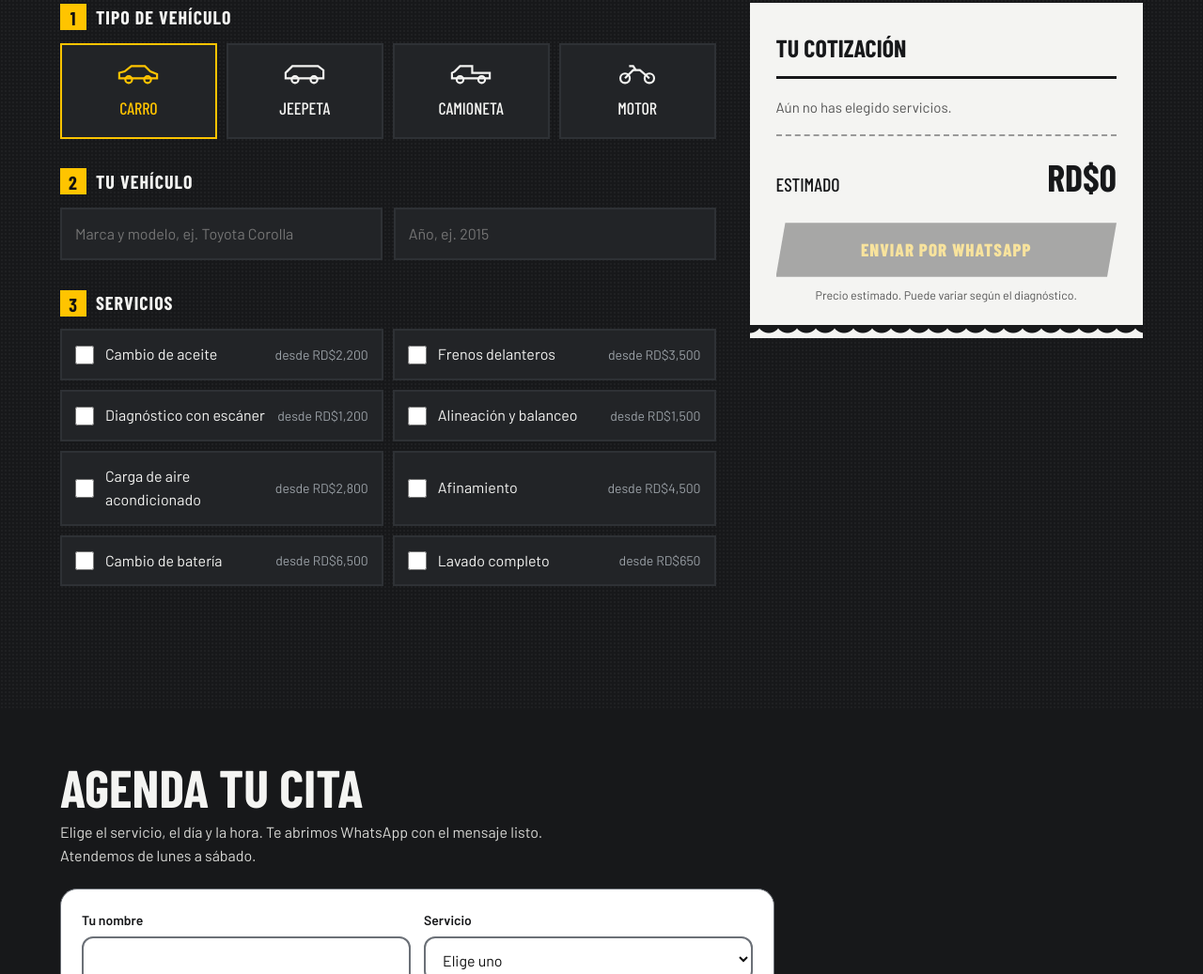
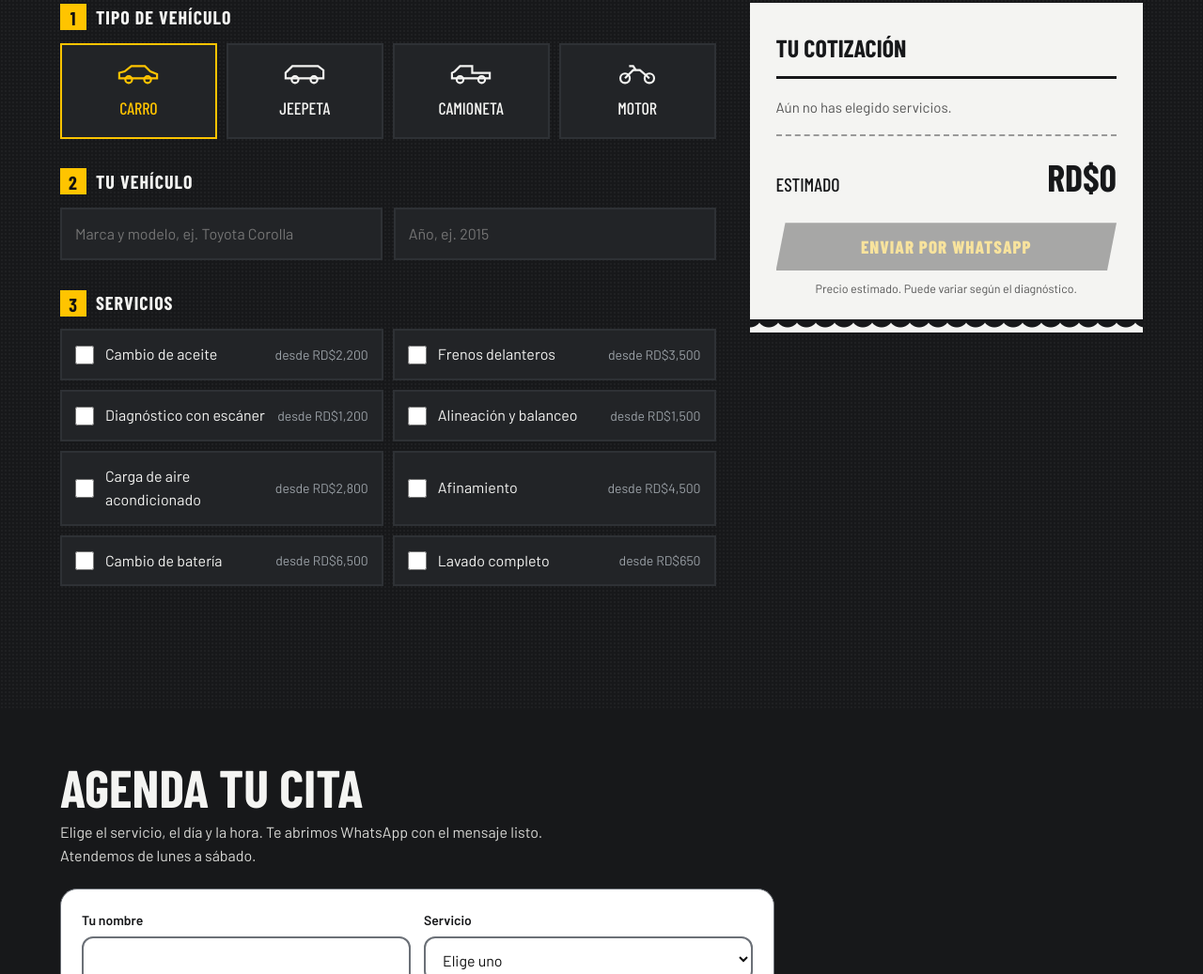
Before and after one commit to DaltonARC/stackrd-demo-taller, a plain HTML site: page index.html in a window 1280 px wide. Shown: the part 2712-3749 px from the top of the page at 94% size. Drawn offline with Linux system fonts and the light colour scheme.

Commit message:
fix: bloquea el envío del cotizador sin estimado y rechaza citas en domingo

```diff
--- a/index.html
+++ b/index.html
@@ -118,7 +118,7 @@ input:focus{outline:none;border-color:var(--amarillo)}
 .tot{display:flex;justify-content:space-between;align-items:baseline;border-top:2px dashed #999;margin-top:12px;padding-top:12px;font-family:var(--cond);text-transform:uppercase;font-size:20px}
 .tot b{font-size:40px}
 .ticket .btn{width:100%;justify-content:center;margin-top:18px;background:var(--carbon);color:var(--amarillo)}
-.ticket .btn[aria-disabled=true]{opacity:.35;pointer-events:none}
+.ticket button.btn{border:0;cursor:pointer}.ticket .btn:disabled{opacity:.35;cursor:not-allowed}.ferr{color:#b3001b;font-size:14px;font-weight:600;margin-top:6px}.ferr:empty{display:none}
 .ticket small{display:block;color:#555;font-size:12.5px;margin-top:10px;text-align:center}
 /* ubicacion */
 .ubic{display:grid;grid-template-columns:1fr 1fr;gap:0;border:2px solid var(--acero);min-width:0}.ubic>*{min-width:0}
@@ -265,7 +265,7 @@ footer a{color:var(--amarillo)}
       <h4>Tu cotización</h4>
       <div id="lineas"><div class="lin vacio">Aún no has elegido servicios.</div></div>
       <div class="tot"><span>Estimado</span><b id="total">RD$0</b></div>
-      <a class="btn" id="enviar" target="_blank" rel="noopener" aria-disabled="true">Enviar por WhatsApp</a>
+      <button type="button" class="btn" id="enviar" disabled>Enviar por WhatsApp</button>
       <div id="ecf"></div>
       <small>Precio estimado. Puede variar según el diagnóstico.</small>
     </aside>
@@ -278,7 +278,7 @@ footer a{color:var(--amarillo)}
 <form id="fcita" novalidate>
 <div><label for="f-nombre">Tu nombre</label><input id="f-nombre" name="nombre" autocomplete="name" required></div>
 <div><label for="f-serv">Servicio</label><select id="f-serv" name="servicio" required><option value="">Elige uno</option><option value="Cambio de aceite">Cambio de aceite (desde RD$2,200)</option><option value="Frenos delanteros">Frenos delanteros (desde RD$3,500)</option><option value="Diagnóstico con escáner">Diagnóstico con escáner (desde RD$1,200)</option><option value="Alineación y balanceo">Alineación y balanceo (desde RD$1,500)</option><option value="Carga de aire acondicionado">Carga de aire acondicionado (desde RD$2,800)</option><option value="Afinamiento">Afinamiento (desde RD$4,500)</option><option value="Cambio de batería">Cambio de batería (desde RD$6,500)</option><option value="Lavado completo">Lavado completo (desde RD$650)</option></select></div>
-<div><label for="f-fecha">Fecha</label><input id="f-fecha" name="fecha" type="date" required></div>
+<div><label for="f-fecha">Fecha</label><input id="f-fecha" name="fecha" type="date" required aria-describedby="f-fecha-err"><p class="ferr" id="f-fecha-err" role="alert"></p></div>
 <div><label for="f-hora">Hora</label><select id="f-hora" name="hora" required><option value="">Elige la hora</option><option value="8:00 a.m.">8:00 a.m.</option><option value="8:30 a.m.">8:30 a.m.</option><option value="9:00 a.m.">9:00 a.m.</option><option value="9:30 a.m.">9:30 a.m.</option><option value="10:00 a.m.">10:00 a.m.</option><option value="10:30 a.m.">10:30 a.m.</option><option value="11:00 a.m.">11:00 a.m.</option><option value="11:30 a.m.">11:30 a.m.</option><option value="12:00 p.m.">12:00 p.m.</option><option value="12:30 p.m.">12:30 p.m.</option><option value="1:00 p.m.">1:00 p.m.</option><option value="1:30 p.m.">1:30 p.m.</option><option value="2:00 p.m.">2:00 p.m.</option><option value="2:30 p.m.">2:30 p.m.</option><option value="3:00 p.m.">3:00 p.m.</option><option value="3:30 p.m.">3:30 p.m.</option><option value="4:00 p.m.">4:00 p.m.</option><option value="4:30 p.m.">4:30 p.m.</option><option value="5:00 p.m.">5:00 p.m.</option></select></div>
 <button type="submit">Agendar por WhatsApp</button>
 <p class="nota">Se abre WhatsApp con tu mensaje listo. Esta es una demostración de un negocio ficticio.</p>
@@ -335,9 +335,10 @@ function upd(){
   const tot=sel.reduce((a,s)=>a+s[1]*f,0);document.getElementById('total').textContent=fmt(tot);
   const m=document.getElementById('marca').value.trim(),y=document.getElementById('anio').value.trim();
   ECF.refresh();
-  const b=document.getElementById('enviar');b.setAttribute('aria-disabled',sel.length?'false':'true');
-  b.href=wa(`Hola, quiero cotizar:\nVehículo: ${veh}${m?' · '+m:''}${y?' · '+y:''}\nServicios:\n${sel.map(s=>'• '+s[0]+' ('+fmt(s[1]*f)+')').join('\n')}\nEstimado: ${fmt(tot)}`);
+  const b=document.getElementById('enviar');b.disabled=!(sel.length&&tot>0);
+  b.dataset.enlace=wa(`Hola, quiero cotizar:\nVehículo: ${veh}${m?' · '+m:''}${y?' · '+y:''}\nServicios:\n${sel.map(s=>'• '+s[0]+' ('+fmt(s[1]*f)+')').join('\n')}\nEstimado: ${fmt(tot)}`);
 }
+document.getElementById('enviar').onclick=e=>{const b=e.currentTarget;if(!b.disabled)window.open(b.dataset.enlace,'_blank','noopener')};
 upd();
 const io=new IntersectionObserver(es=>es.forEach(e=>{if(e.isIntersecting){e.target.classList.add('in');io.unobserve(e.target)}}),{threshold:.1});
 document.querySelectorAll('.rv').forEach(el=>io.observe(el));
@@ -345,6 +346,7 @@ document.querySelectorAll('.rv').forEach(el=>io.observe(el));
 <div class="credito">Demo creada por <a href="https://daltonarc.github.io/stackrd-web/" target="_blank" rel="noopener">StackRD</a></div>
 <a class="wa-float" data-wa="Hola, quiero información." href="https://wa.me/18293390257?text=%5BDEMO%20Rueda%20Firme%5D%20Hola%2C%20quiero%20informaci%C3%B3n." target="_blank" rel="noopener" aria-label="Escribir por WhatsApp"><svg viewBox="0 0 32 32" aria-hidden="true"><path d="M16 3C8.8 3 3 8.7 3 15.8c0 2.5.7 4.9 2 7L3 29l6.4-2c2 1.1 4.3 1.7 6.6 1.7 7.2 0 13-5.7 13-12.8S23.2 3 16 3zm0 23.4c-2.1 0-4.1-.6-5.9-1.6l-.4-.3-3.8 1.2 1.2-3.7-.3-.4a10.4 10.4 0 0 1-1.7-5.8C5.1 9.9 10 5.2 16 5.2s10.9 4.7 10.9 10.6S22 26.4 16 26.4zm6-7.9c-.3-.2-1.9-.9-2.2-1-.3-.1-.5-.2-.7.2-.2.3-.8 1-1 1.2-.2.2-.4.2-.7.1-.3-.2-1.4-.5-2.6-1.6-1-.9-1.6-1.9-1.8-2.2-.2-.3 0-.5.1-.7l.5-.6c.2-.2.2-.4.3-.6.1-.2 0-.4 0-.6l-1-2.4c-.3-.6-.5-.5-.7-.5h-.6c-.2 0-.6.1-.9.4-.3.3-1.2 1.1-1.2 2.7s1.2 3.2 1.4 3.4c.2.2 2.4 3.6 5.8 5 .8.4 1.4.6 1.9.7.8.3 1.6.2 2.2.1.7-.1 1.9-.8 2.2-1.5.3-.7.3-1.4.2-1.5-.1-.2-.3-.3-.6-.4z"/></svg></a>
 
+<script>(function(){var i=document.getElementById('f-fecha'),e=document.getElementById('f-fecha-err');function v(){var m=i.value&&new Date(i.value+'T12:00:00').getDay()===0?'Atendemos de lunes a sábado. Elige otro día.':'';i.setCustomValidity(m);e.textContent=m;i.setAttribute('aria-invalid',m?'true':'false')}i.addEventListener('input',v);i.addEventListener('change',v);document.getElementById('fcita').addEventListener('submit',v)})();</script>
 <script>formWa(document.getElementById('fcita'),function(d){var p=d.fecha.split('-');var f=p[2]+'/'+p[1]+'/'+p[0];return 'Hola, quiero agendar una cita: '+d.servicio+', el '+f+' a las '+d.hora+' A nombre de '+d.nombre+'.';});</script>
 </body>
 </html>
```
